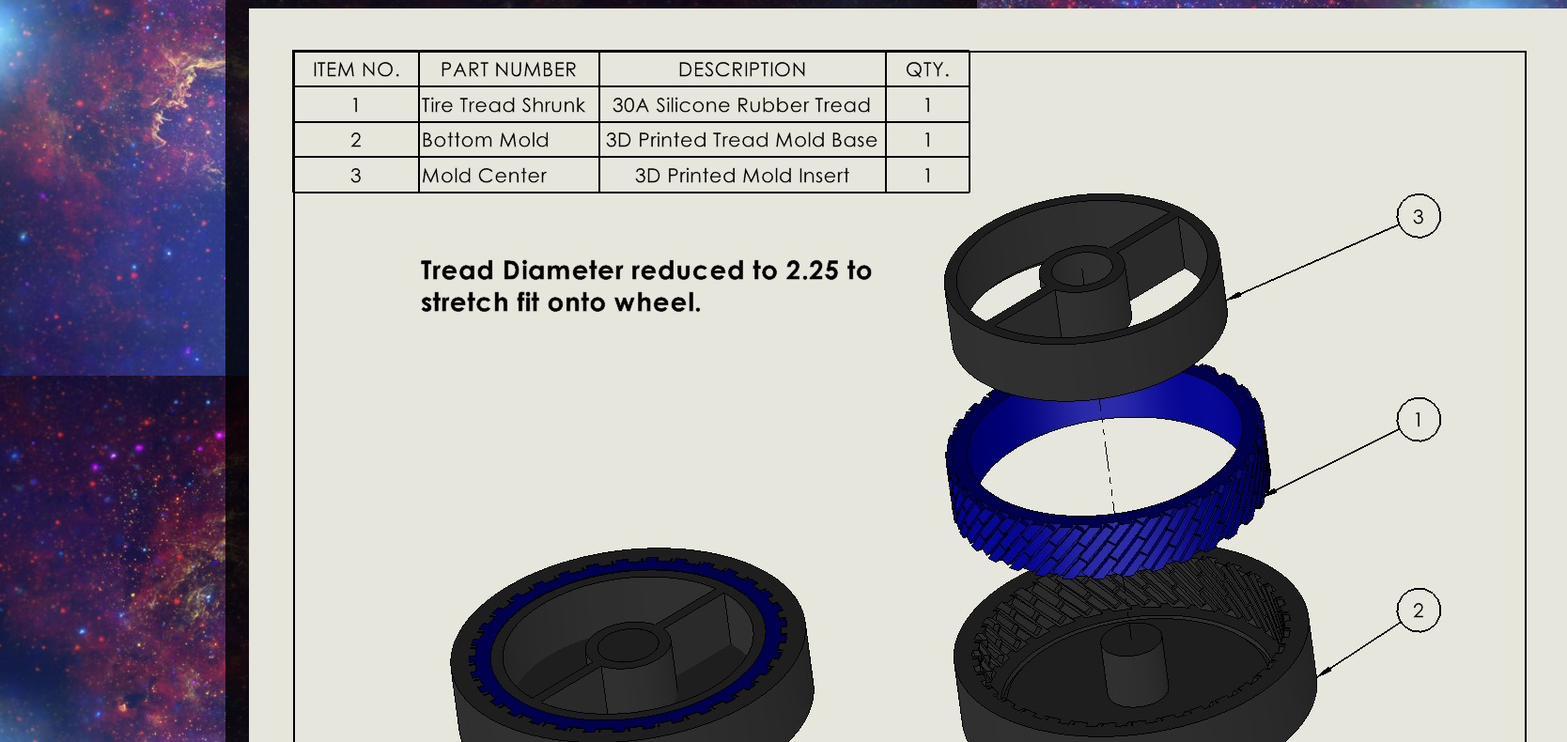
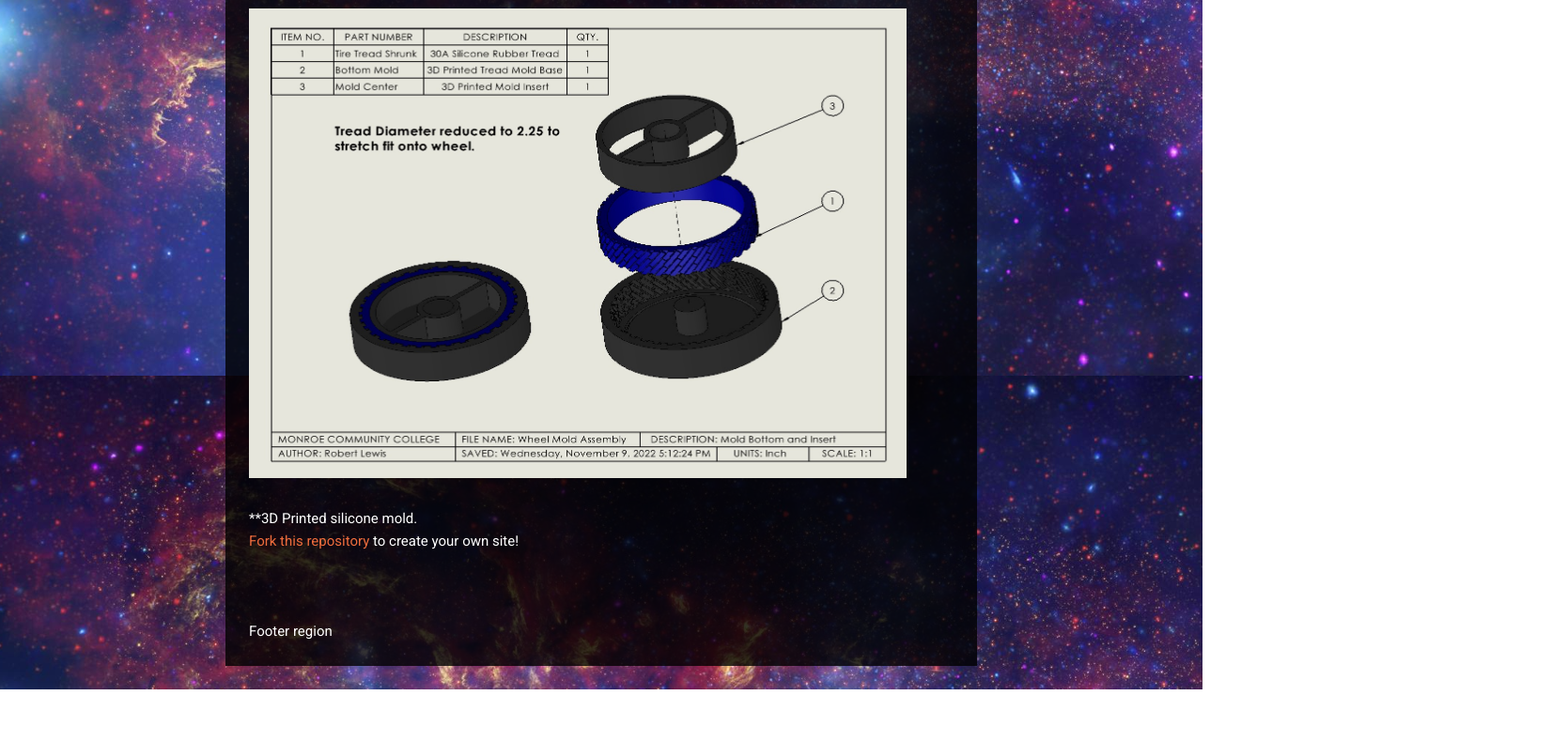
Before and after one commit to rlewis56/portfolio3, a plain HTML site: page index.html in a window 1280 px wide. Shown: the part 400-1190 px from the top of the page at 94% size, 1668 px wide, since content can reach past the window. After the commit the page ends 1134 px from the top, so only its background shows below. Drawn offline with nearby package versions, Linux system fonts and the light colour scheme.

Commit message:
Update index.html

```diff
--- a/index.html
+++ b/index.html
@@ -47,7 +47,7 @@
             <h2>Home</h2>
             <p>
               <div class="container">
-              <img src="molddrawing.jpg" alt="Mold">
+              <img src="molddrawing.jpg" alt="Mold" style="width:700px;height:500px;">
               </div>
 
               <br>
```
